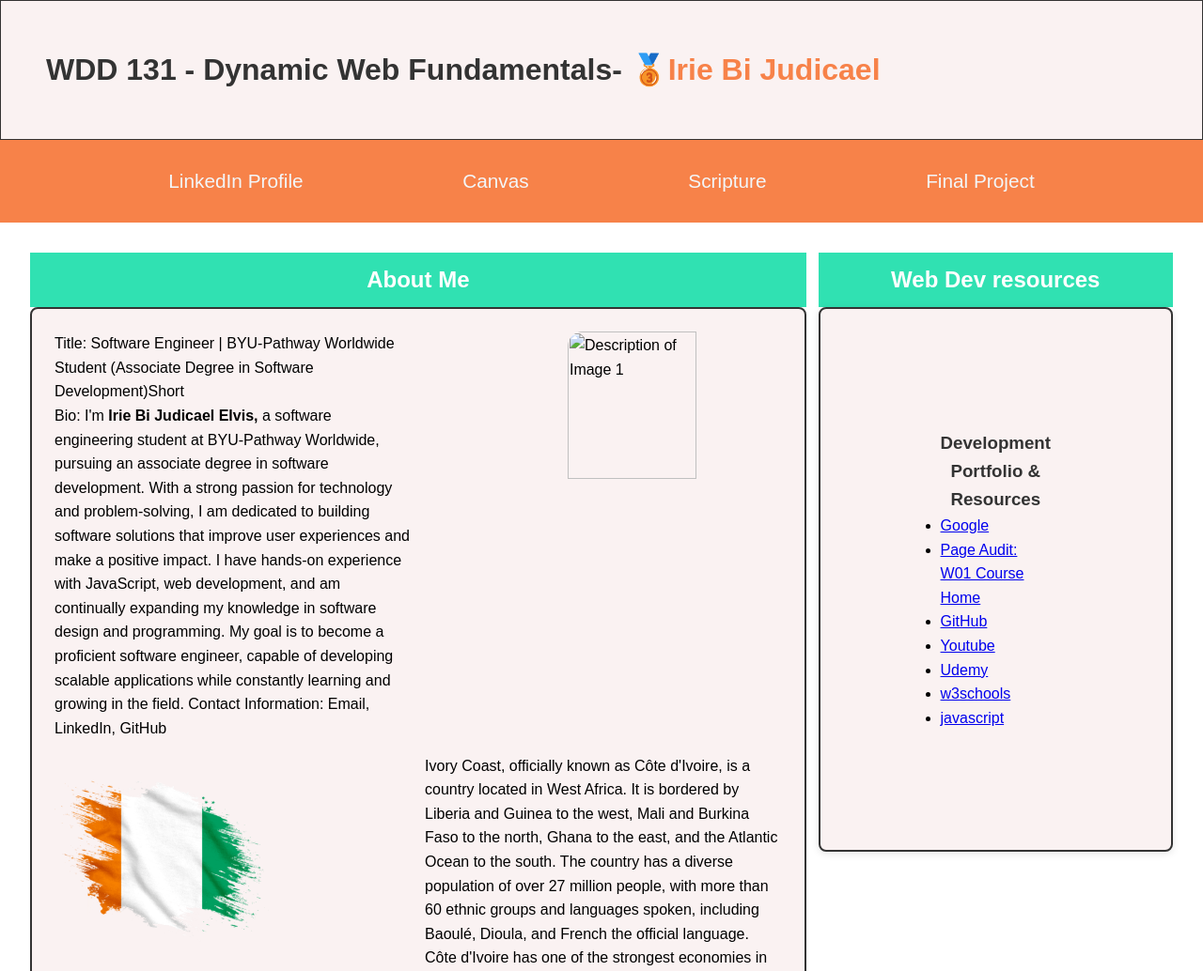
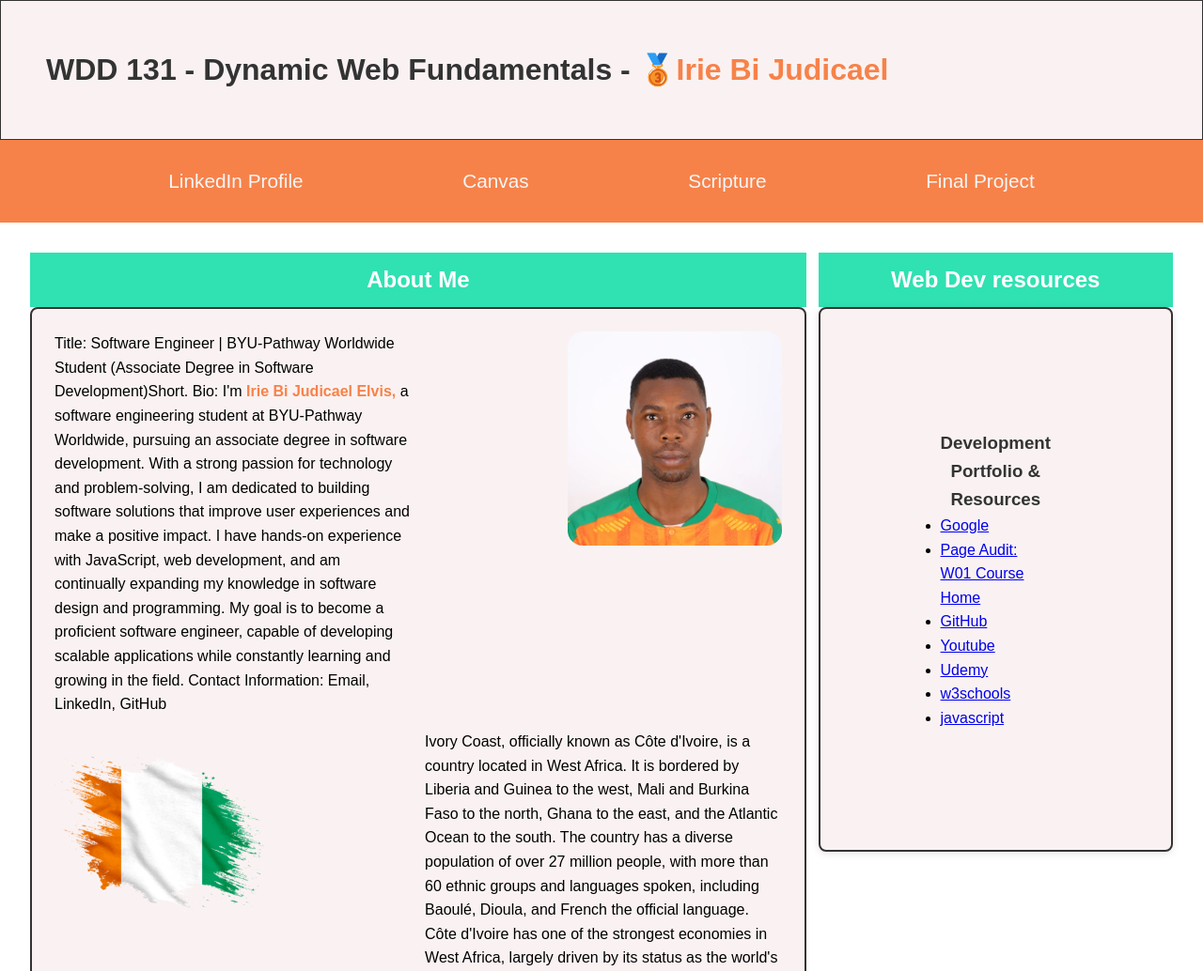
Before and after one commit to iriebijudicael/wdd131, a plain HTML site: page index.html in a window 1280 px wide. Shown: the top 1034 px of the page at 94% size. Drawn offline with Linux system fonts and the light colour scheme; a web font is replaced by a local one.

Commit message:
files edited again in html

```diff
--- a/index.html
+++ b/index.html
@@ -1,4 +1,4 @@
-</div class="header-title">
+<!DOCTYPE html>
 <html lang="en">
 <head>
     <meta charset="UTF-8">
@@ -14,8 +14,8 @@
 <body>
     <!-- Header Section -->
     <header>
-        </div class="header-title">
-            <h1>WDD 131 - Dynamic Web Fundamentals- <span>🥉Irie Bi Judicael</span></h1>
+        <div class="header-title">
+            <h1>WDD 131 - Dynamic Web Fundamentals - <strong> 🥉Irie Bi Judicael</strong></h1>
         </div>
         <nav>
             <ul class="nav-links">
@@ -34,9 +34,9 @@
         <section id="main-card">
             <h2>About Me</h2>
             <div class="card-infos">
-                <p>Title: Software Engineer | BYU-Pathway Worldwide Student (Associate Degree in Software Development)Short <br>Bio: I'm <strong>Irie Bi Judicael Elvis,</strong> a software engineering student at BYU-Pathway Worldwide, pursuing an associate degree in software development. With a strong passion for technology and problem-solving, I am dedicated to building software solutions that improve user experiences and make a positive impact. I have hands-on experience with JavaScript, web development, and am continually expanding my knowledge in software design and programming. My goal is to become a proficient software engineer, capable of developing scalable applications while constantly learning and growing in the field.
+                <p>Title: Software Engineer | BYU-Pathway Worldwide Student (Associate Degree in Software Development)Short. Bio: I'm <strong>Irie Bi Judicael Elvis,</strong> a software engineering student at BYU-Pathway Worldwide, pursuing an associate degree in software development. With a strong passion for technology and problem-solving, I am dedicated to building software solutions that improve user experiences and make a positive impact. I have hands-on experience with JavaScript, web development, and am continually expanding my knowledge in software design and programming. My goal is to become a proficient software engineer, capable of developing scalable applications while constantly learning and growing in the field.
                 Contact Information: Email, LinkedIn, GitHub</p>
-                <img class="img1" src="images/irie" alt="Description of Image 1">
+                <img class="img1" src="images/irie.webp" alt="Description of Image 1">
                 <!-- <h3>Country, Ivory Coast</h3> -->
                 <img class="img2" src="images/cote-d-ivoire-flag.png" alt="Description of Image 2">
                 <p>Ivory Coast, officially known as Côte d'Ivoire, is a country located in West Africa. It is bordered by Liberia and Guinea to the west, Mali and Burkina Faso to the north, Ghana to the east, and the Atlantic Ocean to the south. The country has a diverse population of over 27 million people, with more than 60 ethnic groups and languages spoken, including Baoulé, Dioula, and French the official language.
--- a/styles/base.css
+++ b/styles/base.css
@@ -23,7 +23,7 @@ header h1 {
     border: 1px solid #333;
 }
 
-span {
+strong {
     color: #F78249;
 }
 nav {
```
Also changed, not shown: images/irie.jpg (added), images/irie.webp (added), 1 other file.
